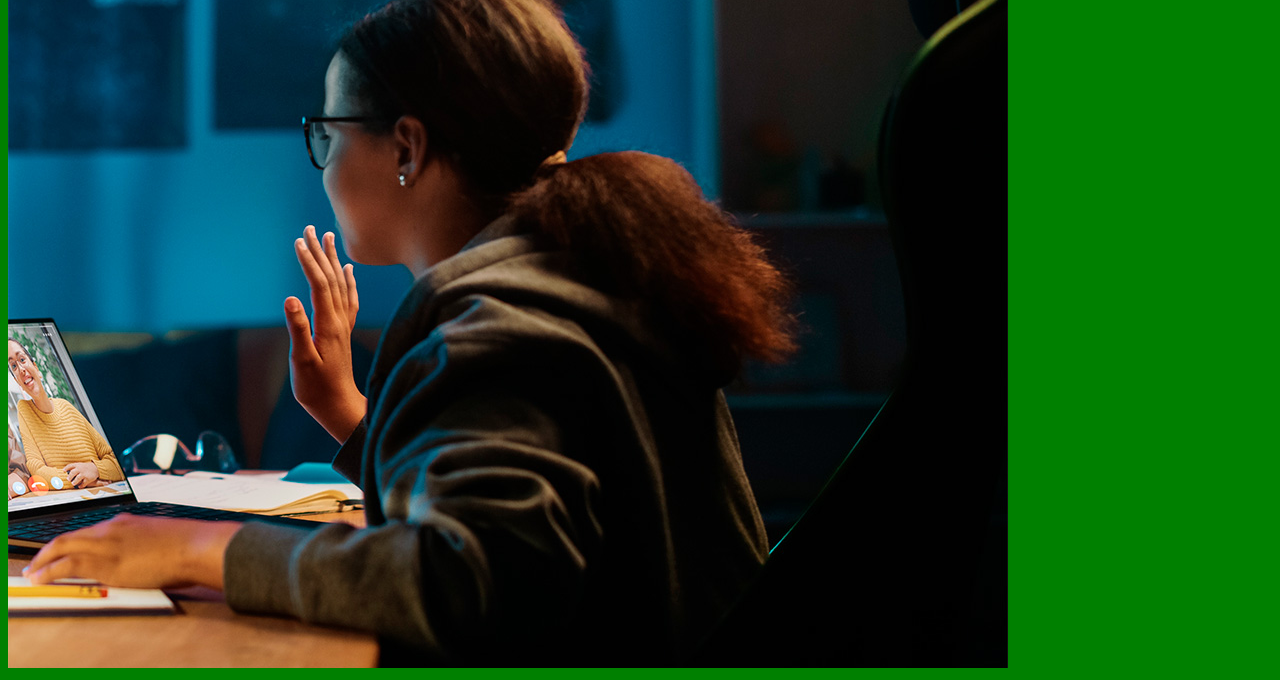
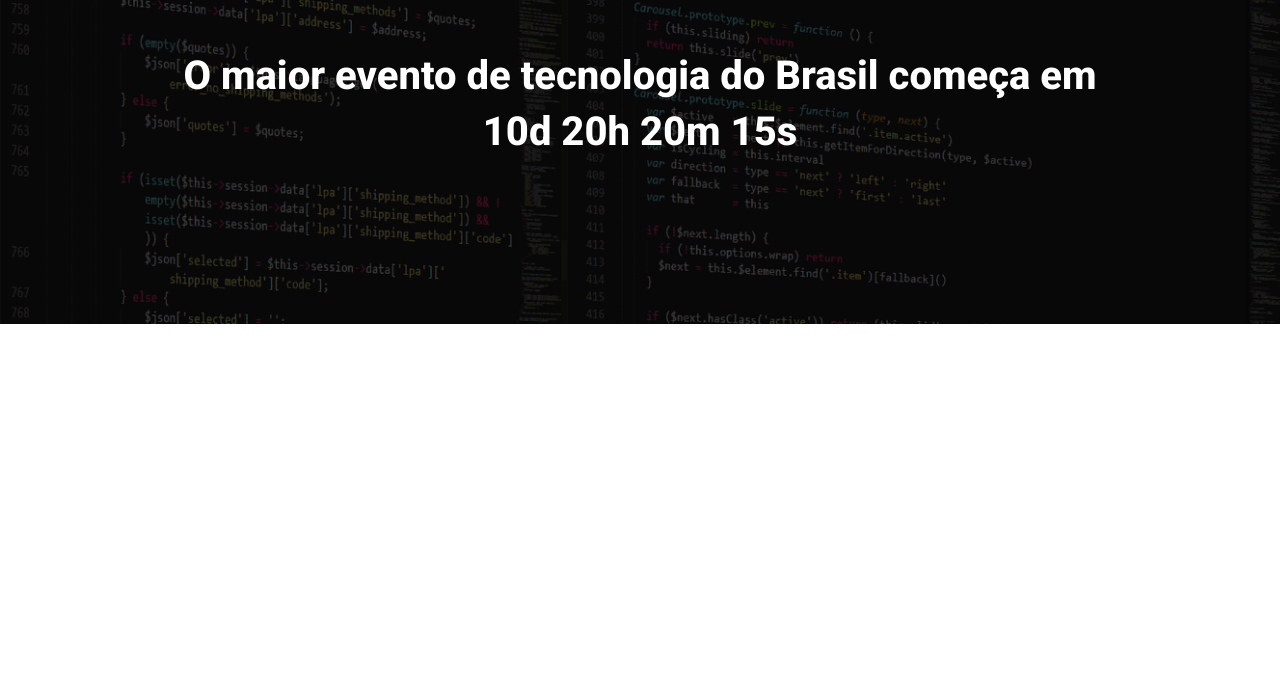
Before and after one commit to juliocesarn0/ebac_tech_talks, a website built with Parcel: page src/index.html in a window 1280 px wide. Shown: the part 160-840 px from the top of the page. After the commit the page ends 800 px from the top, so only its background shows below. Built offline with nearby package versions, Linux system fonts and the light colour scheme.

Commit message:
criando hero

```diff
--- a/src/index.html
+++ b/src/index.html
@@ -1,14 +1,28 @@
 <!DOCTYPE html>
-<html lang="en">
+<html lang="pt-BR">
   <head>
     <meta charset="UTF-8" />
     <meta name="viewport" content="width=device-width, initial-scale=1.0" />
-    <title>Document</title>
+    <title>Ebac Tech Talks</title>
+    <link rel="preconnect" href="https://fonts.googleapis.com" />
+    <link rel="preconnect" href="https://fonts.gstatic.com" crossorigin />
+    <link
+      href="https://fonts.googleapis.com/css2?family=Roboto:ital,wght@0,100..900;1,100..900&display=swap"
+      rel="stylesheet"
+    />
+
     <link rel="stylesheet" href="styles/main.scss" />
   </head>
   <body>
-    <h1>Olá </h1>
-    <img src="./images/backend.png" alt="" />
+    <header class="hero">
+      <div class="container">
+        <img class="hero__logo" src="./images/ebac_logo.svg" alt="Ebac" />
+        <p class="hero__text">
+          O maior evento de tecnologia do Brasil começa em 10d 20h 20m 15s
+        </p>
+      </div>
+    </header>
+
     <script src="scripts/main.js"></script>
   </body>
 </html>
--- /dev/null
+++ b/src/styles/_hero.scss
@@ -0,0 +1,53 @@
+.hero {
+  padding-top: 64px;
+  padding-bottom: 100px;
+  background-image: url(../images/fundo.png);
+  background-repeat: no-repeat;
+  background-size: cover;
+  position: relative;
+
+  .container {
+    position: relative;
+  }
+
+  &::before {
+    position: absolute;
+    top: 0;
+    left: 0;
+    width: 100%;
+    height: 100%;
+    background-color: #000;
+    content: "";
+    opacity: 0.7;
+  }
+
+  &__text {
+    margin-top: 64px;
+    margin-bottom: 64px;
+    font-size: 40px;
+    line-height: 56px;
+
+    font-weight: 800;
+    text-align: center;
+  }
+
+  &__logo {
+    margin: 0 auto;
+    height: 80px;
+    display: block;
+  }
+
+  @media (max-width: 640px) {
+    padding: 40px 0;
+
+    &__logo {
+      height: 40px;
+    }
+
+    &__text {
+      font-size: 22px;
+      line-height: 24px;
+      margin: 24px 0;
+    }
+  }
+}
--- a/src/styles/main.scss
+++ b/src/styles/main.scss
@@ -1,3 +1,22 @@
-body {
-  background-color: green;
+@use "hero";
+
+* {
+  margin: 0;
+  padding: 0;
+  font-family: Roboto, sans-serif;
+  color: #fff;
 }
+
+.container {
+  max-width: 960px;
+  width: 100%;
+  margin: 0 auto;
+
+  @media (max-width: 640px) {
+    max-width: 80%;
+  }
+
+  @media (max-width: 1024px) {
+    max-width: 90%;
+  }
+}
```
